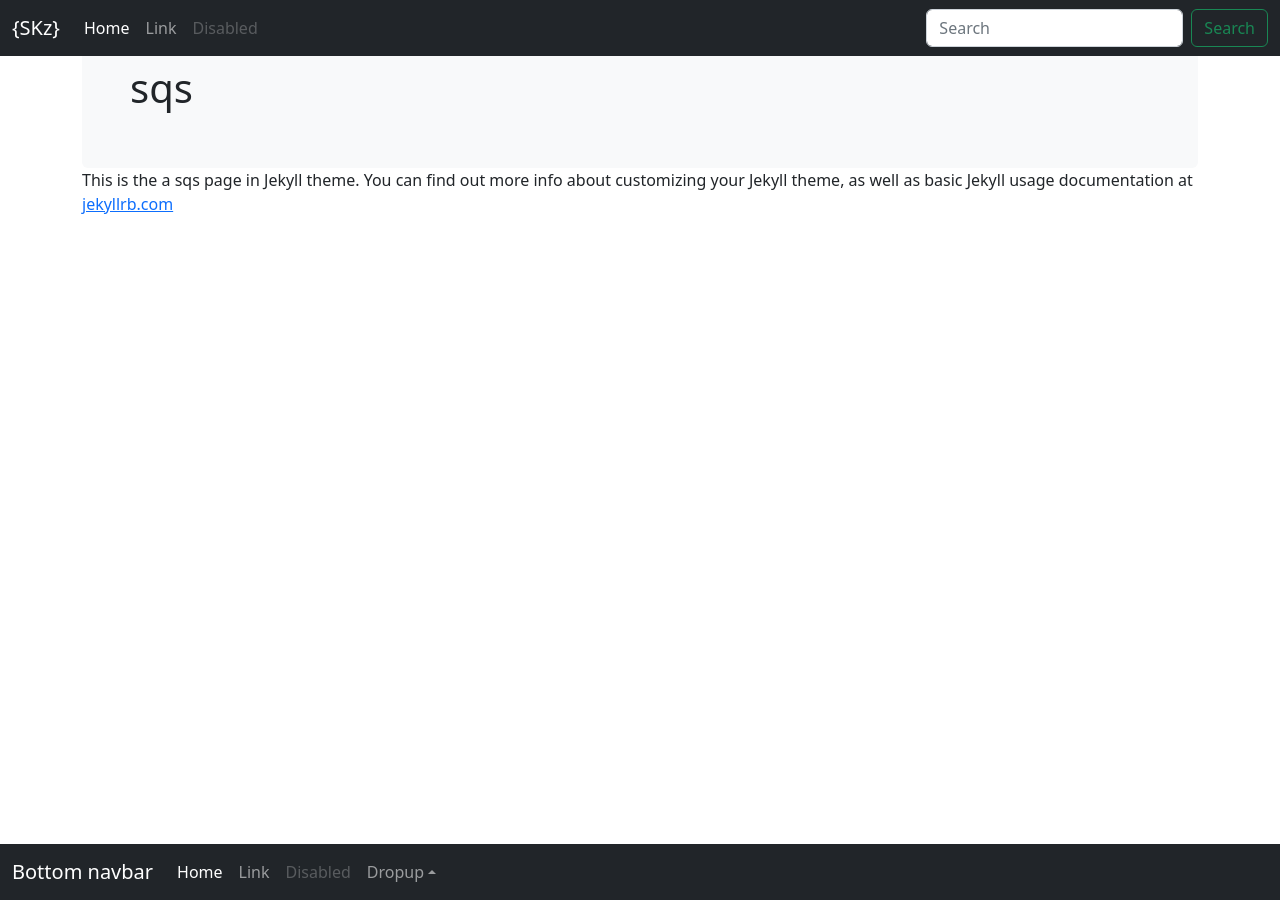
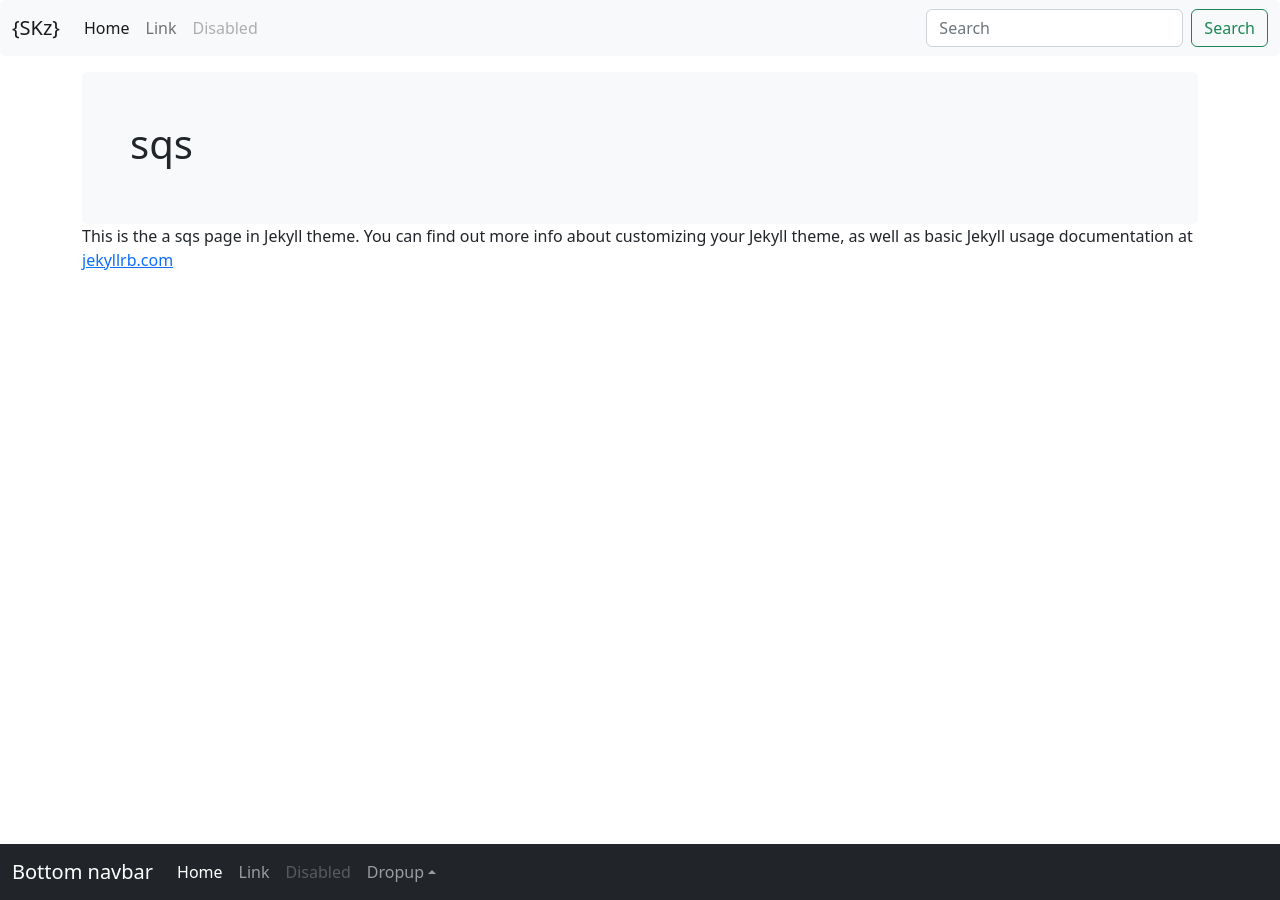
Before and after one commit to s-kazi/s-kazi.github.io, a Jekyll site: the page built from aws/sqs.markdown, in a window 1280 px wide. Built offline with Jekyll 4.4.1, drawn with Linux system fonts in a browser that asks for light colours; nearby versions of some CDN libraries.

Commit message:
Update header.html

```diff
--- a/_includes/header.html
+++ b/_includes/header.html
@@ -10,7 +10,8 @@
     <link rel="stylesheet" href="https://cdn.jsdelivr.net/npm/bootstrap-icons@1.9.1/font/bootstrap-icons.css">
 </head>
 <body>
-  <nav class="navbar navbar-expand-md navbar-dark fixed-top bg-dark">
+  <!--<nav class="navbar navbar-expand-md navbar-dark fixed-top bg-dark">-->
+  <nav class="navbar navbar-expand-lg bg-light rounded">
   <div class="container-fluid">
     <a class="navbar-brand" href="#">{SKz}</a>
     <button class="navbar-toggler" type="button" data-bs-toggle="collapse" data-bs-target="#navbarCollapse" aria-controls="navbarCollapse" aria-expanded="false" aria-label="Toggle navigation">
```
